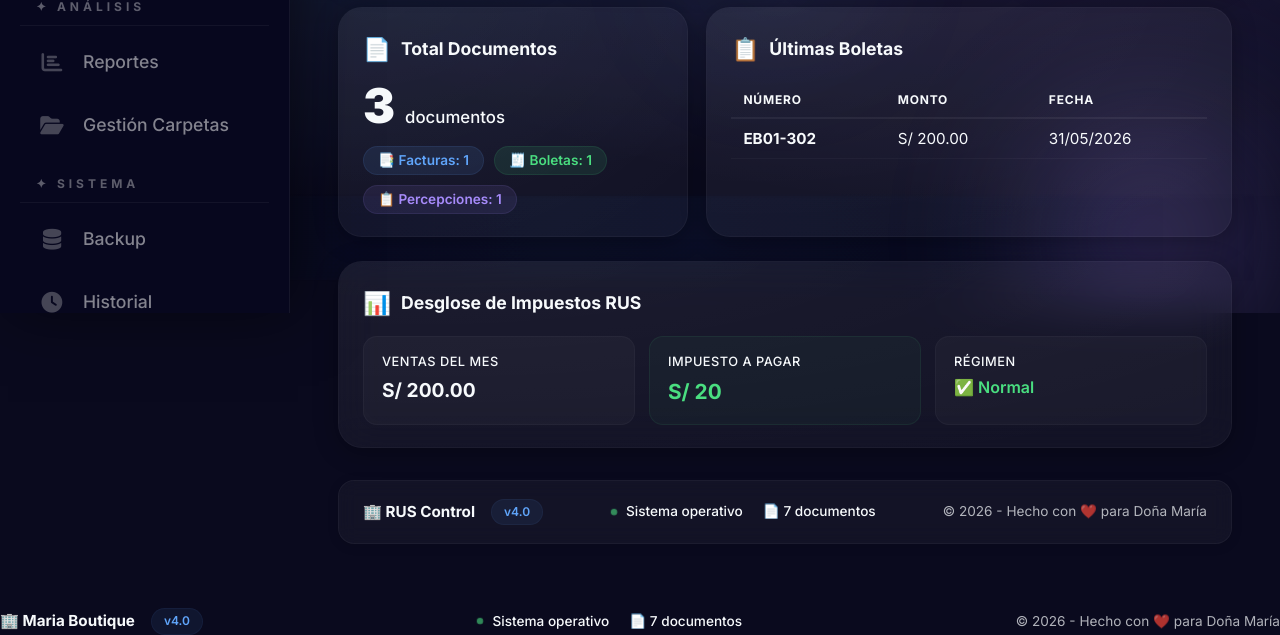
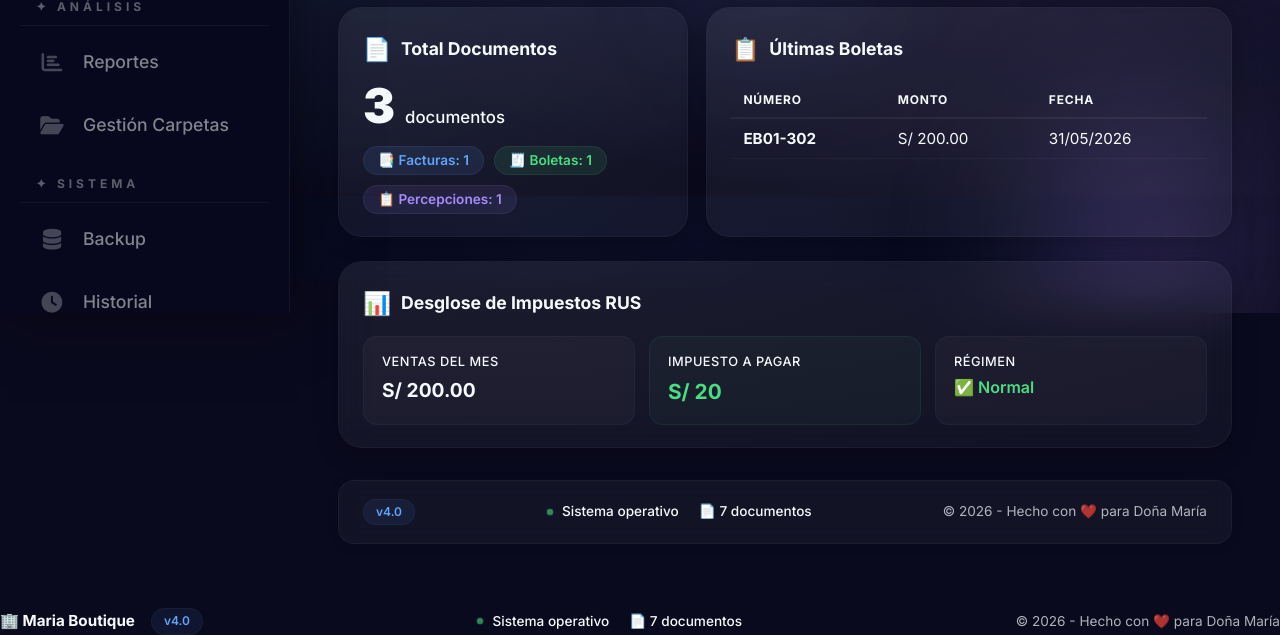
Before and after one commit to HugoAdama/PROYECTO_CONTABLE_RUS, a Flask app: page / in a window 1280 px wide. Shown: the part 487-1122 px from the top of the page. Run offline with Flask 3, Linux system fonts and the light colour scheme; data that the repository does not hold is empty.

Commit message:
v4.0 - Sprint 3.2: Footer definitivamente corregido
- Eliminado footer 'RUS Control' de todos los templates
- index.html limpiado manualmente
- Todos los footers antiguos eliminados
- Footer profesional desde base.html en todas las paginas

Verificacion de seguridad:
- No se incluyen archivos .pdf, .db o .env

```diff
--- a/app/templates/index.html
+++ b/app/templates/index.html
@@ -132,7 +132,7 @@
     <footer class="dashboard-footer fade-in-up stagger-4">
         <div class="footer-content">
             <div class="footer-left">
-                <span class="footer-brand">🏢 RUS Control</span>
+
                 <span class="footer-version">v4.0</span>
             </div>
             <div class="footer-center">
```
Also changed, not shown: app/templates/backup.html (line endings or trailing spaces), app/templates/base.html (line endings or trailing spaces), app/templates/carpetas.html (line endings or trailing spaces), app/templates/configuracion.html (line endings or trailing spaces), app/templates/historial.html (line endings or trailing spaces), app/templates/reportes.html (line endings or trailing spaces), app/templates/subir.html (line endings or trailing spaces), app/templates/ver_datos.html (line endings or trailing spaces).
